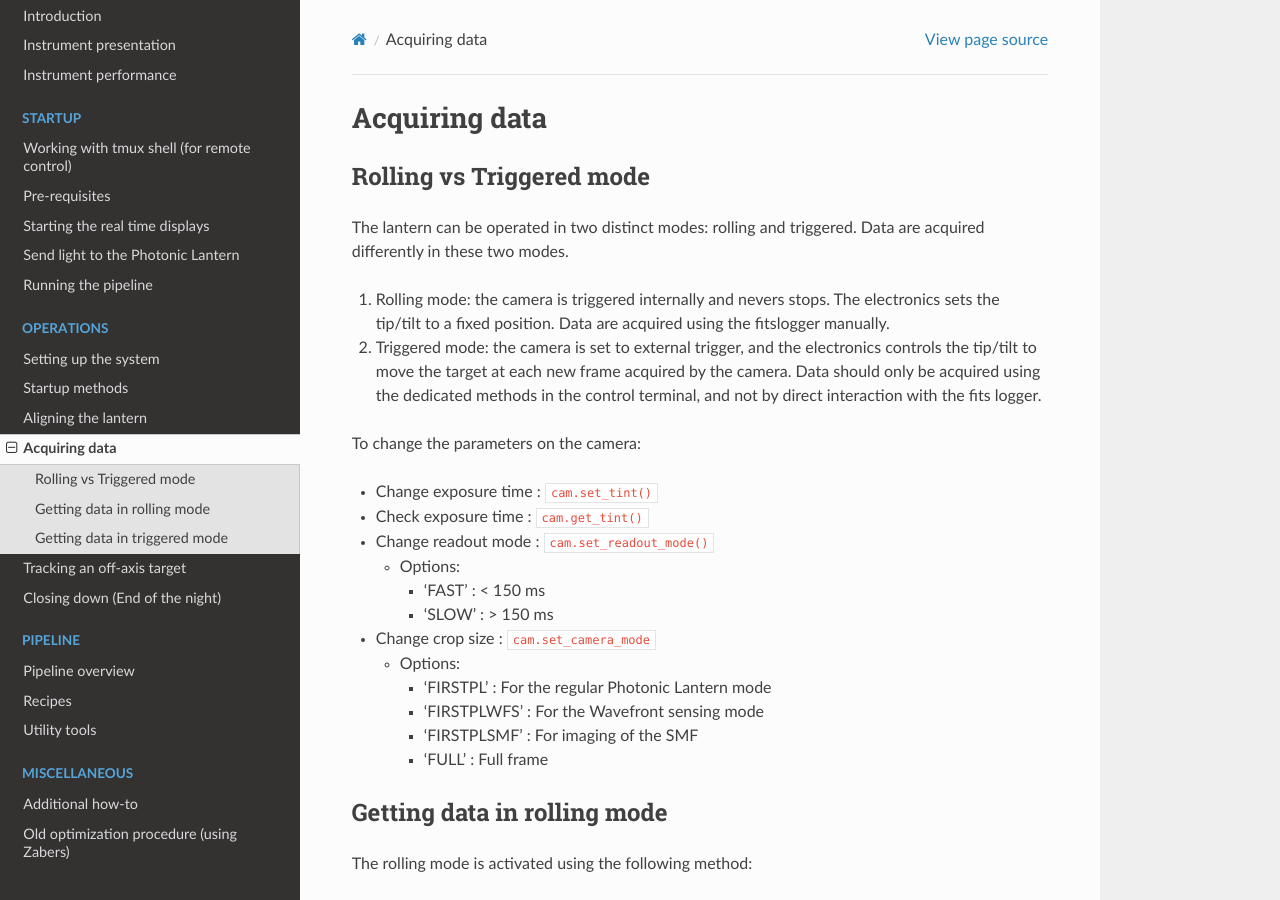
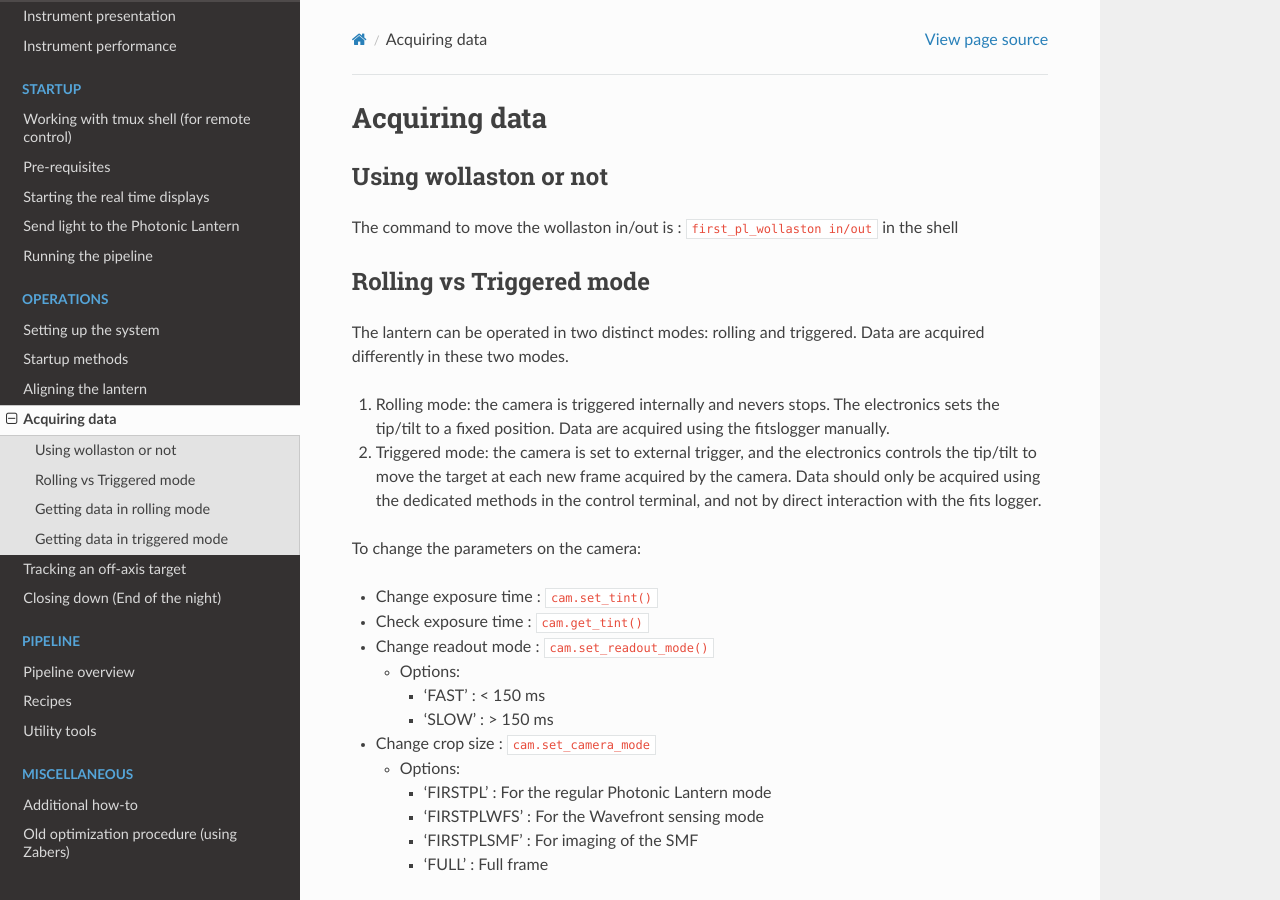
Before and after one commit to scexao-org/first_control, a Sphinx documentation site: the page built from source/operation_acquiring.md, in a window 1280 px wide and 900 px high. Built offline with Sphinx 7.4.7 and the Read the Docs theme 3.1.0, drawn with Linux system fonts in a browser that asks for light colours.

Commit message:
add wollaston command

```diff
--- a/source/operation_acquiring.md
+++ b/source/operation_acquiring.md
@@ -1,4 +1,10 @@
 # Acquiring data
+
+## Using wollaston or not
+
+The command to move the wollaston in/out is :
+`first_pl_wollaston in/out`
+in the shell
 
 ## Rolling vs Triggered mode
 
```
